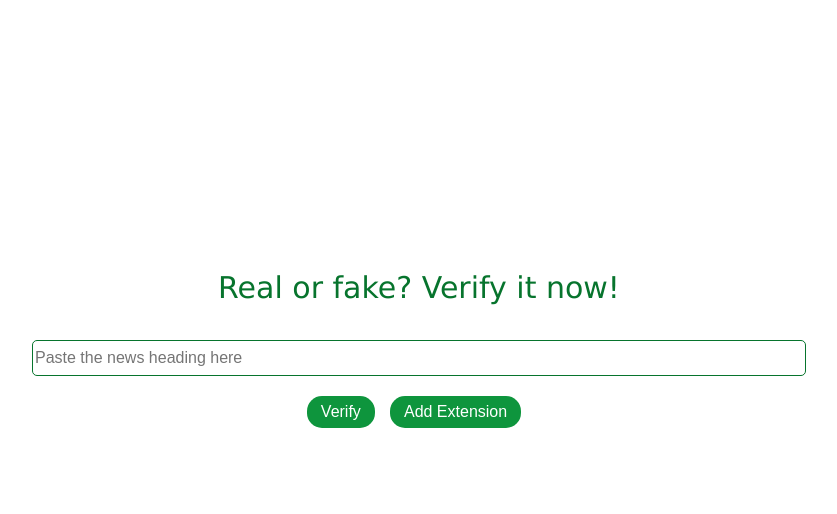
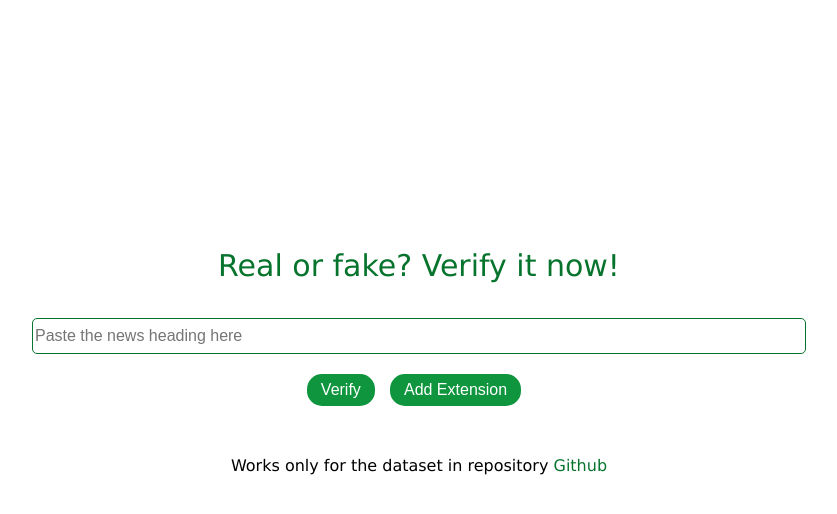
Before and after one commit to RaviPatel94/NewsVerifier, a Flask app: page / in a window 1280 px wide. Shown: the part 39-553 px from the top of the page, without its empty margins (221-1058 px from the left). Run offline with Flask 3, Linux system fonts and the light colour scheme; some web fonts are replaced.

Commit message:
Update data info

```diff
--- a/templates/index.html
+++ b/templates/index.html
@@ -40,6 +40,7 @@
                 <div class="reason">You entered: "{{ headline }}"</div>
                 {% endif %}
             </div>
+            <div>Works only for the dataset in repository <a href="https://github.com/RaviPatel94/NewsVerifier" target="_blank">Github</a></div>
         </section>
     </main>
 </body>
```
